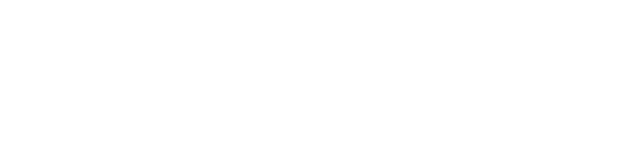
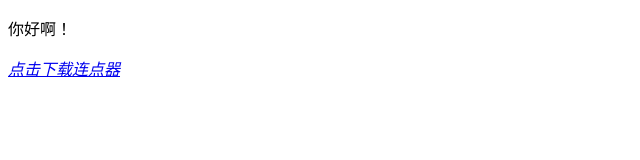
Before and after one commit to ikunactrl/zdl, a plain HTML site: page index.html in a window 1280 px wide. Shown: the whole page, without its empty margins (0-640 px from the left). Drawn offline with Linux system fonts and the light colour scheme.

Commit message:
Update index.html

```diff
--- a/index.html
+++ b/index.html
@@ -2,9 +2,10 @@
 <html>
 <head>
 <meta charset="utf-8">
-<title>计算</title>
+<title>下载连点器</title>
 </head>
 <body>
-
+<p>你好啊！</p>
+<a href="https://easylink.cc/ba8gf5"><em>点击下载连点器</em></a>
 </body>
 </html>
```
